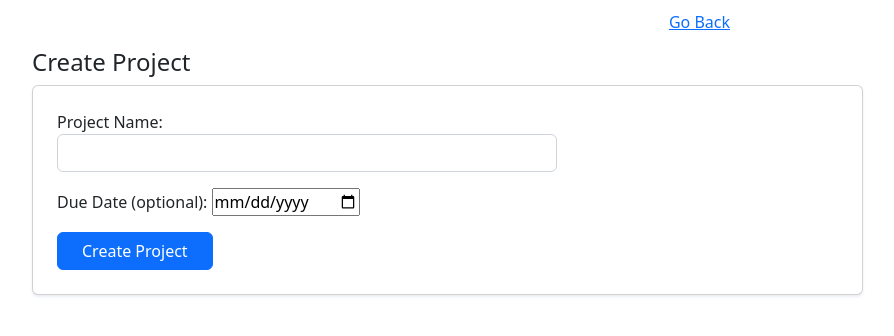
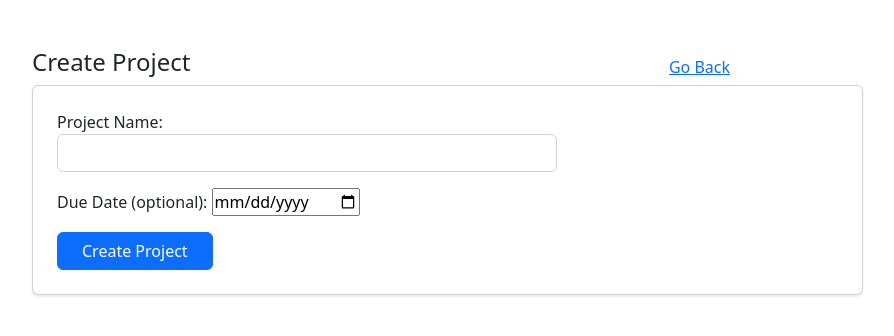
Before and after one commit to d0ugherty/senior-project-group, a Django app: page /create_project/ in a window 1280 px wide. Shown: the top 336 px of the page, without its empty margins (50-944 px from the left). Run offline with Django 3.2, Linux system fonts and the light colour scheme; some libraries are stand-ins or nearby versions.

Commit message:
moved back button.

```diff
--- a/walrus/walrus/static/css/edit_task.css
+++ b/walrus/walrus/static/css/form.css
@@ -21,7 +21,7 @@
 
 .back_button {
     position: absolute;
-    top: 10px;
+    top: 55px;
     right: 500px;
   }
 [type="date"] {
--- a/walrus/walrus/templates/add_task.html
+++ b/walrus/walrus/templates/add_task.html
@@ -12,7 +12,7 @@
   </head>
   <body style="">
   <link rel="stylesheet" href="https://cdnjs.cloudflare.com/ajax/libs/MaterialDesign-Webfont/7.2.96/css/materialdesignicons.min.css" integrity="sha512-LX0YV/MWBEn2dwXCYgQHrpa9HJkwB+S+bnBpifSOTO1No27TqNMKYoAn6ff2FBh03THAzAiiCwQ+aPX+/Qt/Ow==" crossorigin="anonymous" referrerpolicy="no-referrer">
-  <link rel="stylesheet" href="{% static '/css/edit_task.css' %}">
+  <link rel="stylesheet" href="{% static '/css/form.css' %}">
 
 
   <form method="POST">
--- a/walrus/walrus/templates/create_project.html
+++ b/walrus/walrus/templates/create_project.html
@@ -12,7 +12,7 @@
   </head>
   <body style="">
   <link rel="stylesheet" href="https://cdnjs.cloudflare.com/ajax/libs/MaterialDesign-Webfont/7.2.96/css/materialdesignicons.min.css" integrity="sha512-LX0YV/MWBEn2dwXCYgQHrpa9HJkwB+S+bnBpifSOTO1No27TqNMKYoAn6ff2FBh03THAzAiiCwQ+aPX+/Qt/Ow==" crossorigin="anonymous" referrerpolicy="no-referrer">
-  <link rel="stylesheet" href="{% static '/css/edit_task.css' %}">
+  <link rel="stylesheet" href="{% static '/css/form.css' %}">
 
 
   <form method="POST">
@@ -28,7 +28,6 @@
   <div class="row my-4">
   <div class="col-md-12">
   <div>
-    <a href="{% url 'home' %}" class="back_button">Go Back</a>
   </div>
   </div>
   </div>
@@ -37,6 +36,7 @@
   </div>
   </div>
   <h4>Create Project</h4>
+  <a href="{% url 'home' %}" class="back_button">Go Back</a>
 
   <div class="card">
     <div class="tab-content p-4">
--- a/walrus/walrus/templates/edit_task.html
+++ b/walrus/walrus/templates/edit_task.html
@@ -12,7 +12,7 @@
   </head>
   <body style="">
   <link rel="stylesheet" href="https://cdnjs.cloudflare.com/ajax/libs/MaterialDesign-Webfont/7.2.96/css/materialdesignicons.min.css" integrity="sha512-LX0YV/MWBEn2dwXCYgQHrpa9HJkwB+S+bnBpifSOTO1No27TqNMKYoAn6ff2FBh03THAzAiiCwQ+aPX+/Qt/Ow==" crossorigin="anonymous" referrerpolicy="no-referrer">
-  <link rel="stylesheet" href="{% static '/css/edit_task.css' %}">
+  <link rel="stylesheet" href="{% static '/css/forms.css' %}">
 
 
   <form method="POST">
```
